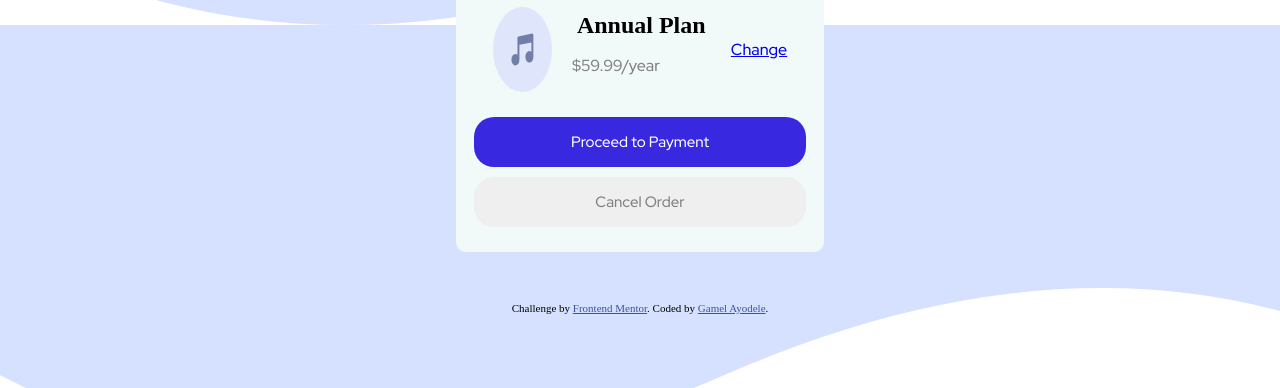
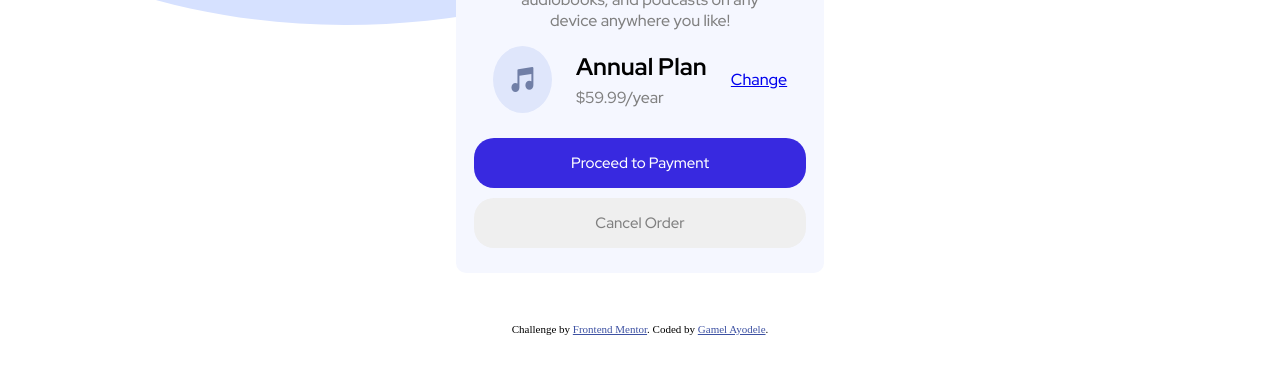
Before and after one commit to gamelayo/order-summary-component-main, a plain HTML site: page index.html in a window 1280 px wide. Shown: the part 412-800 px from the top of the page. Drawn offline with Linux system fonts and the light colour scheme.

Commit message:
new css file

```diff
--- a/css/style.css
+++ b/css/style.css
@@ -5,8 +5,7 @@
 body{
   height: 100%;
     background: url("../images/pattern-background-mobile.svg");
-    position: relative;
-    z-index: -2;
+   background-repeat: no-repeat;
 
 }
 
@@ -19,11 +18,11 @@ main{
   justify-content: center;
   height: 90%;
   margin: 50px auto;
-  background-color: #F1F9F9;
+  background-color: hsl(225, 100%, 98%);
 
   border-radius: 10px;
   overflow: hidden;
-  /* padding-bottom: 20px; */
+
 
 }
 
@@ -38,7 +37,7 @@ p{
 font-weight: 500;
 color: grey;
 }
-h3{
+h2{
   font-family: 'Red Hat Display', sans-serif;
 font-weight: 700;
 }
@@ -77,7 +76,7 @@ font-weight: 500;
 
 
 div h2,
-span p{
+div p{
 margin: 5px;
 }
 .button-section{
@@ -111,12 +110,13 @@ font-size: 15px;
 
 
 @media (min-width: 40rem) {
-body{
-    background: url("../images/pattern-background-desktop.svg");
+ body{
+    background:url("../images/pattern-background-desktop.svg");
+    background-repeat: no-repeat;
 }
   main{
     width: 23rem;
-    margin: 50px auto;
+    margin: 100px auto 50px auto;
   }
 
  }
```
